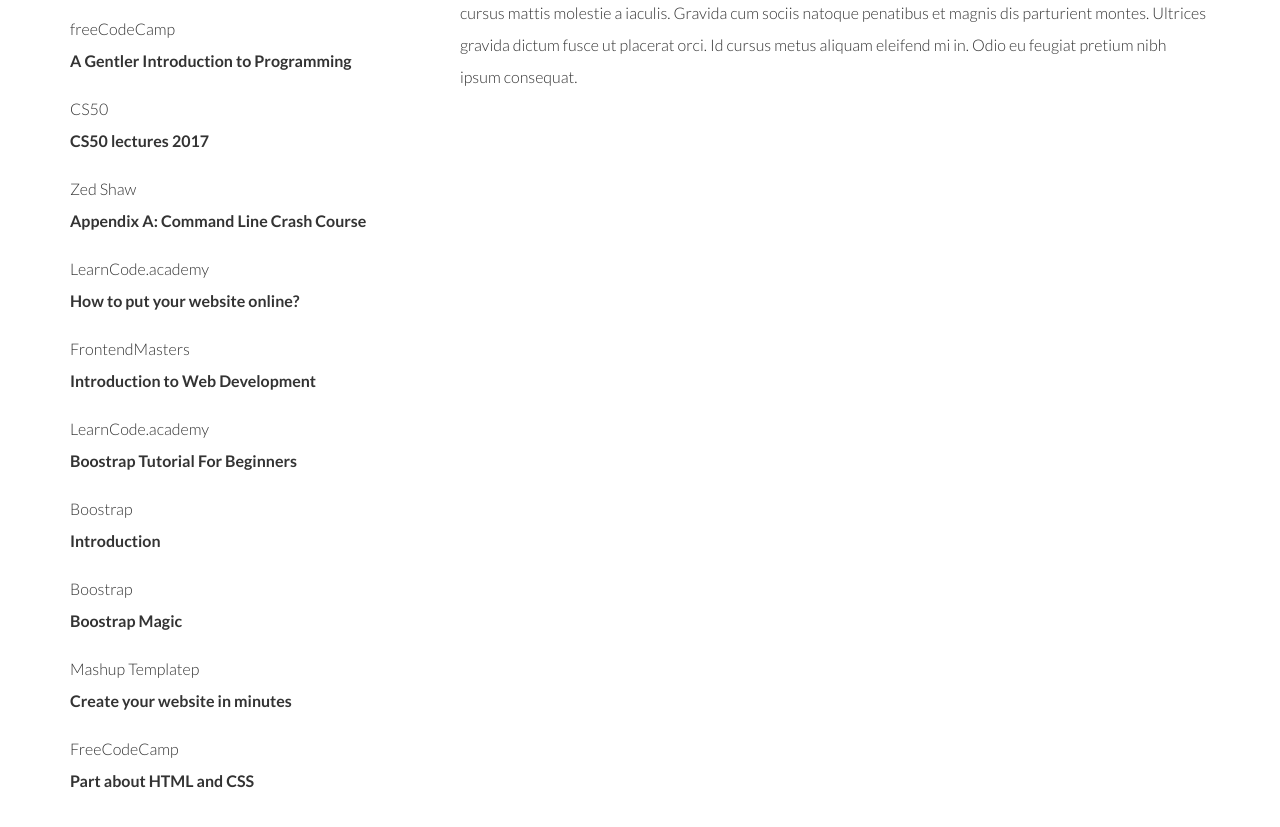
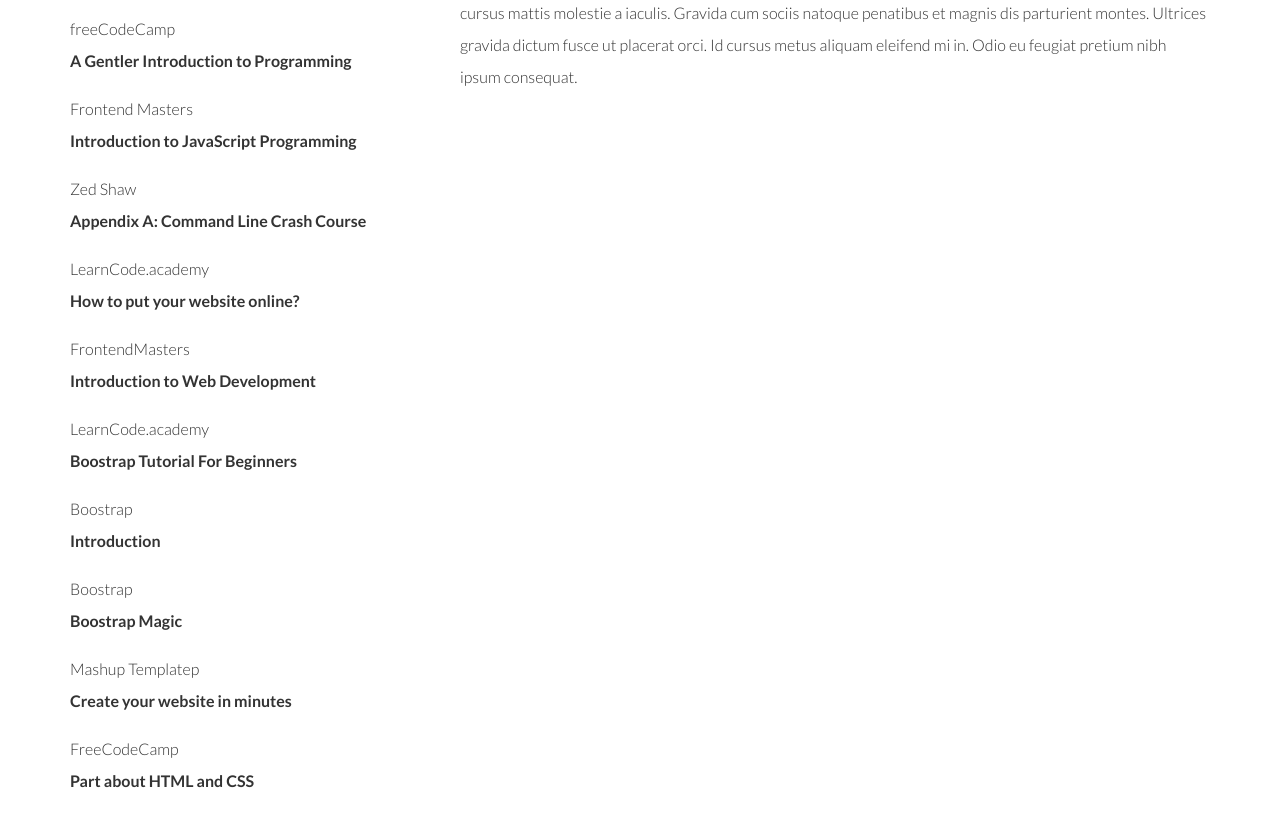
Before and after one commit to o84118317/05_ChangHsiCV, a plain HTML site: page complex/projectPage02.html in a window 1280 px wide. Shown: the part 1368-2195 px from the top of the page. Drawn offline with Linux system fonts and the light colour scheme.

Commit message:
Fronted Masters

```diff
--- a/complex/projectPage02.html
+++ b/complex/projectPage02.html
@@ -115,9 +115,9 @@
                       <b>A Gentler Introduction to Programming</b>
                     </p>
                   </li>
-                  <li>CS50
+                  <li>Frontend Masters
                     <p>
-                      <b>CS50 lectures 2017</b>
+                      <b>Introduction to JavaScript Programming</b>
                     </p>
                   </li>
                   <li>Zed Shaw
```
